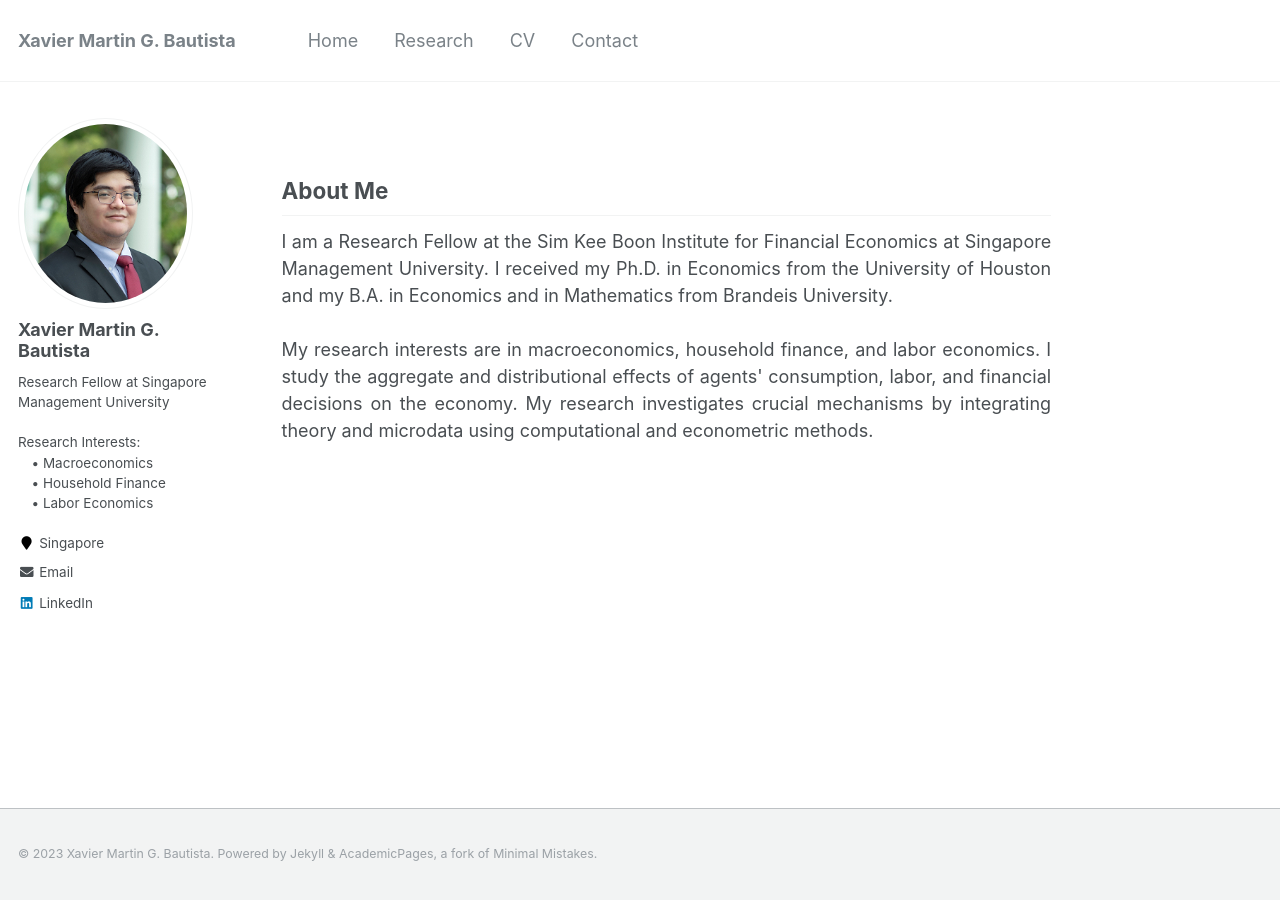
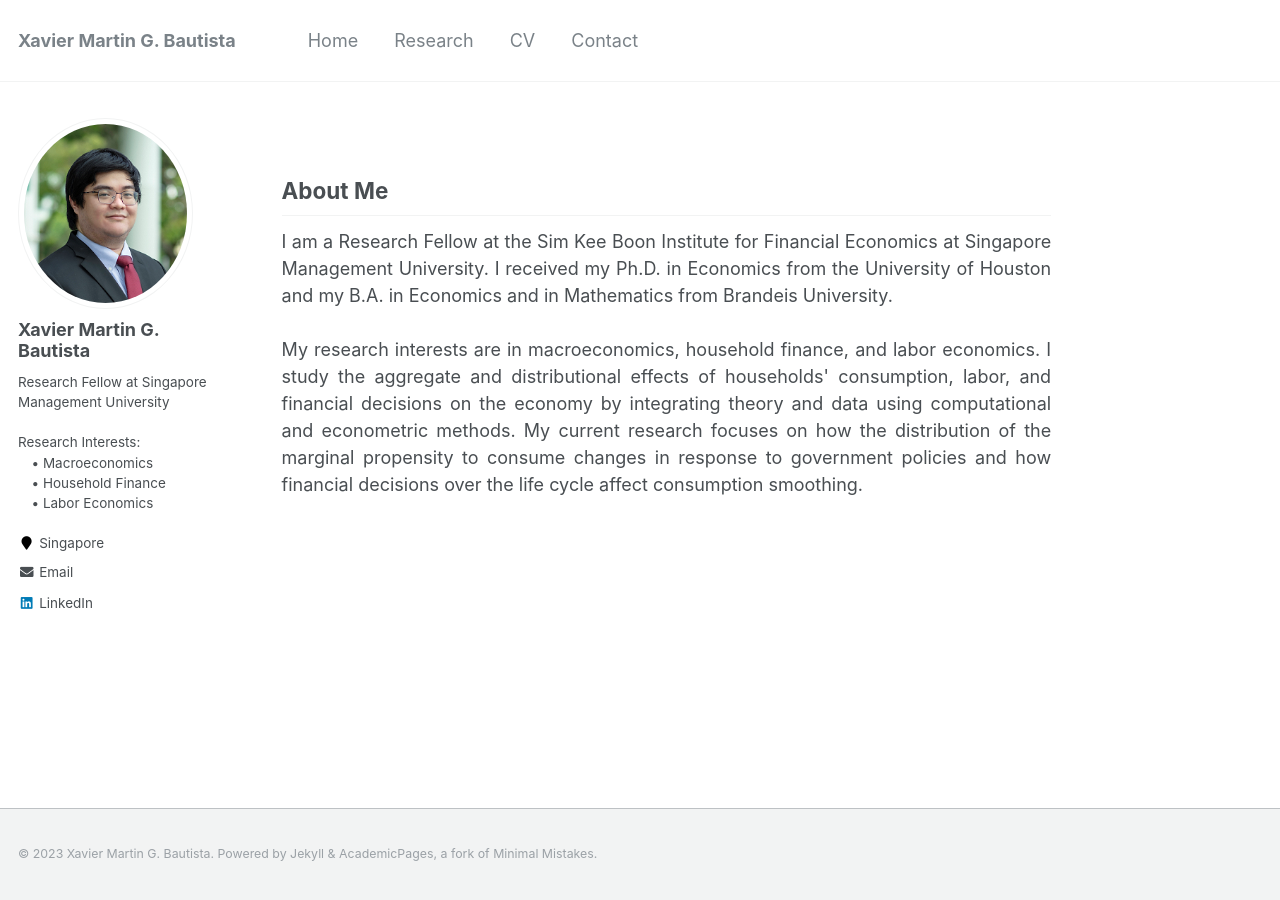
Before and after one commit to xmgbautista/xmgbautista.github.io, a Jekyll site: the page built from _pages/about.md, in a window 1280 px wide. Built offline with Jekyll 4.4.1, drawn with Linux system fonts in a browser that asks for light colours.

Commit message:
Update about.md

```diff
--- a/_pages/about.md
+++ b/_pages/about.md
@@ -21,6 +21,7 @@ I am a Research Fellow at the Sim Kee Boon Institute for Financial Economics at
 Economics from the University of Houston and my B.A. in Economics and in Mathematics from Brandeis University. <br>
 <br>
 My research interests are in macroeconomics, household finance, and labor economics. I study the aggregate and distributional effects of
-agents' consumption, labor, and financial decisions on the economy. My research investigates crucial mechanisms by integrating theory and
-microdata using computational and econometric methods.
+households' consumption, labor, and financial decisions on the economy by integrating theory and data using computational and
+econometric methods. My current research focuses on how the distribution of the marginal propensity to consume changes in response to
+government policies and how financial decisions over the life cycle affect consumption smoothing.
 </p>
```
